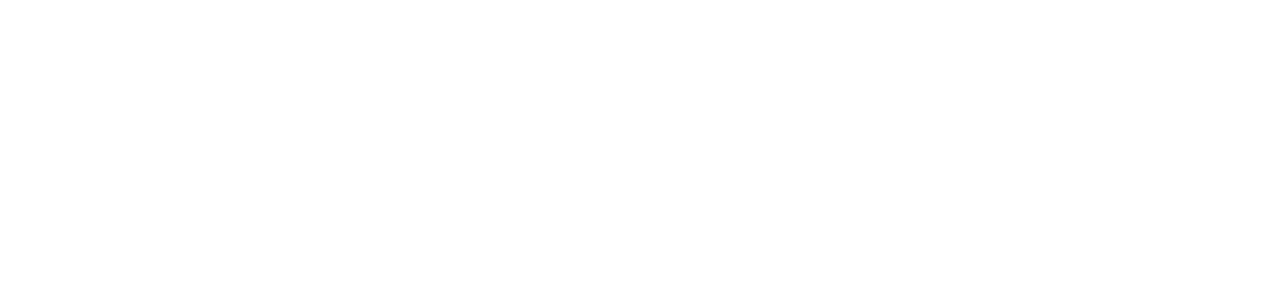
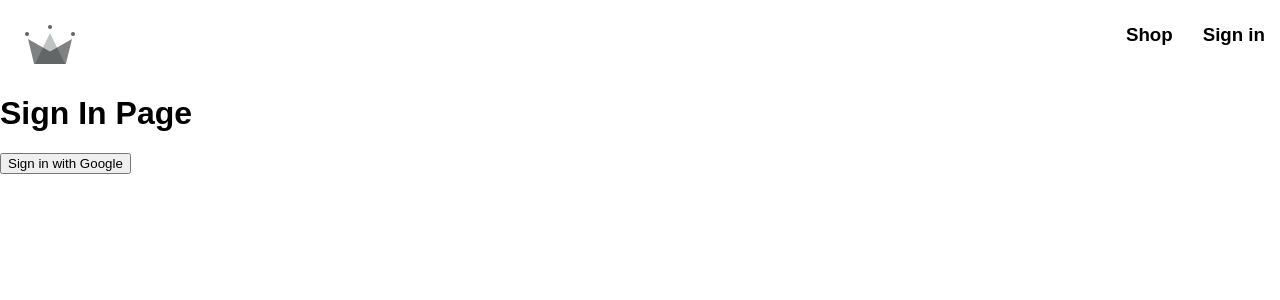
Before and after one commit to martinstereo/mirror-clothing, a React (Create React App) app: page /sign-in in a window 1280 px wide. Before the commit this address had no page. Shown: the top 300 px of the page. Built offline with nearby package versions, Linux system fonts and the light colour scheme; a web font is replaced by a local one.

Commit message:
Google Popup login auth button with firebase

```diff
--- a/package.json
+++ b/package.json
@@ -6,6 +6,7 @@
     "@testing-library/jest-dom": "^5.17.0",
     "@testing-library/react": "^13.4.0",
     "@testing-library/user-event": "^13.5.0",
+    "firebase": "^11.0.2",
     "react": "^18.3.1",
     "react-dom": "^18.3.1",
     "react-router-dom": "^6.28.0",
--- a/public/index.html
+++ b/public/index.html
@@ -29,7 +29,7 @@
     <link rel="preconnect" href="https://fonts.gstatic.com" crossorigin>
     <link href="https://fonts.googleapis.com/css2?family=Quattrocento:wght@400;700&display=swap" rel="stylesheet">
 
-    <title>React App</title>
+    <title>Mirror Clothing</title>
   </head>
   <body>
     <noscript>You need to enable JavaScript to run this app.</noscript>
--- a/src/App.js
+++ b/src/App.js
@@ -5,6 +5,8 @@
 
 
 import React from 'react'
+import SignIn from "./routes/sign-in/sign-in.component";
+import Shop from "./routes/shop/shop.component";
 
 
 const App = () => {
@@ -12,6 +14,8 @@
     <Routes>
       <Route path="/" element={<NavigationBar />}>
         <Route index element={<Home />} />
+        <Route path="shop" element={<Shop />}/>
+        <Route path="sign-in" element={<SignIn />}/>
       </Route>
     </Routes>
   );
--- a/src/index.scss
+++ b/src/index.scss
@@ -9,3 +9,12 @@
   font-family: source-code-pro, Menlo, Monaco, Consolas, 'Courier New',
     monospace;
 }
+
+a {
+  text-decoration: none;
+  color: black;
+}
+
+* {
+  box-sizing: border-box;
+}
--- a/src/routes/navigation/navigation.component.jsx
+++ b/src/routes/navigation/navigation.component.jsx
@@ -1,11 +1,24 @@
-import { Outlet } from "react-router-dom";
+import { Outlet, Link } from "react-router-dom";
 import { Fragment } from "react";
+import { ReactComponent as CrwnLogo} from "../../assets/crown.svg"
+
+import "./navigation.styles.scss";
 
 const NavigationBar = () => {
   return (
     <Fragment>
-      <div>
-        <h1>Navigation Bar</h1>
+      <div className="navigation">
+        <Link className="logo-container" to="/">
+          <CrwnLogo className="logo"/>
+        </Link>
+        <div className="nav-links-container">
+          <Link className="nav-link" to="/shop">
+            <h3>Shop</h3>
+          </Link>
+          <Link className="nav-link" to="/sign-in">
+            <h3>Sign in</h3>
+          </Link>
+        </div>
       </div>
       <Outlet />
     </Fragment>
--- /dev/null
+++ b/src/routes/navigation/navigation.styles.scss
@@ -0,0 +1,26 @@
+.navigation {
+  height: 70px;
+  width: 100%;
+  display: flex;
+  justify-content: space-between;
+  margin-bottom: 25px;
+
+  .logo-container {
+    height: 100%;
+    width: 70px;
+    padding: 25px;
+  }
+
+  .nav-links-container {
+    width: 50%;
+    height: 100%;
+    display: flex;
+    align-items: center;
+    justify-content: flex-end;
+
+    .nav-link {
+      padding: 10px 15px;
+      cursor: pointer;
+    }
+  }
+}
--- /dev/null
+++ b/src/routes/shop/shop.component.jsx
@@ -0,0 +1,9 @@
+import React from 'react'
+
+const Shop = () => {
+  return (
+    <div>Shop page</div>
+  )
+}
+
+export default Shop
--- /dev/null
+++ b/src/routes/sign-in/sign-in.component.jsx
@@ -0,0 +1,23 @@
+import React from 'react'
+
+import { signInWithGooglePopup } from '../../utils/firebase/firebase.utils'
+
+const SignIn = () => {
+
+  // Get google sign-in auth from firebase
+  const logGoogleUser = async () => {
+    const response = await signInWithGooglePopup();
+    console.log(response);
+  }
+
+  return (
+    <div>
+      <h1>Sign In Page</h1>
+      <button onClick={logGoogleUser}>
+        Sign in with Google
+      </button>
+    </div>
+  )
+};
+
+export default SignIn;
--- /dev/null
+++ b/src/utils/firebase/firebase.utils.js
@@ -0,0 +1,30 @@
+import { initializeApp } from "firebase/app";
+
+import {
+  getAuth,
+  signInWithRedirect,
+  signInWithPopup,
+  GoogleAuthProvider
+} from "firebase/auth";
+
+// Your web app's Firebase configuration
+const firebaseConfig = {
+  apiKey: "AIzaSyAru-6Vl02WEsCTywA9zXkfxgnsKXhfxS8",
+  authDomain: "mirror-clothing-db.firebaseapp.com",
+  projectId: "mirror-clothing-db",
+  storageBucket: "mirror-clothing-db.firebasestorage.app",
+  messagingSenderId: "592357640508",
+  appId: "1:592357640508:web:a206922e421412782d3639"
+};
+
+// Initialize Firebase
+const firebaseApp = initializeApp(firebaseConfig);
+
+const provider = new GoogleAuthProvider();
+
+provider.setCustomParameters({
+  prompt: "select_account"
+});
+
+export const auth = getAuth();
+export const signInWithGooglePopup = () => signInWithPopup(auth, provider);
```
Also changed, not shown: src/assets/crown.svg (added), 1 other file (tests, documents, lock files or other folders).
